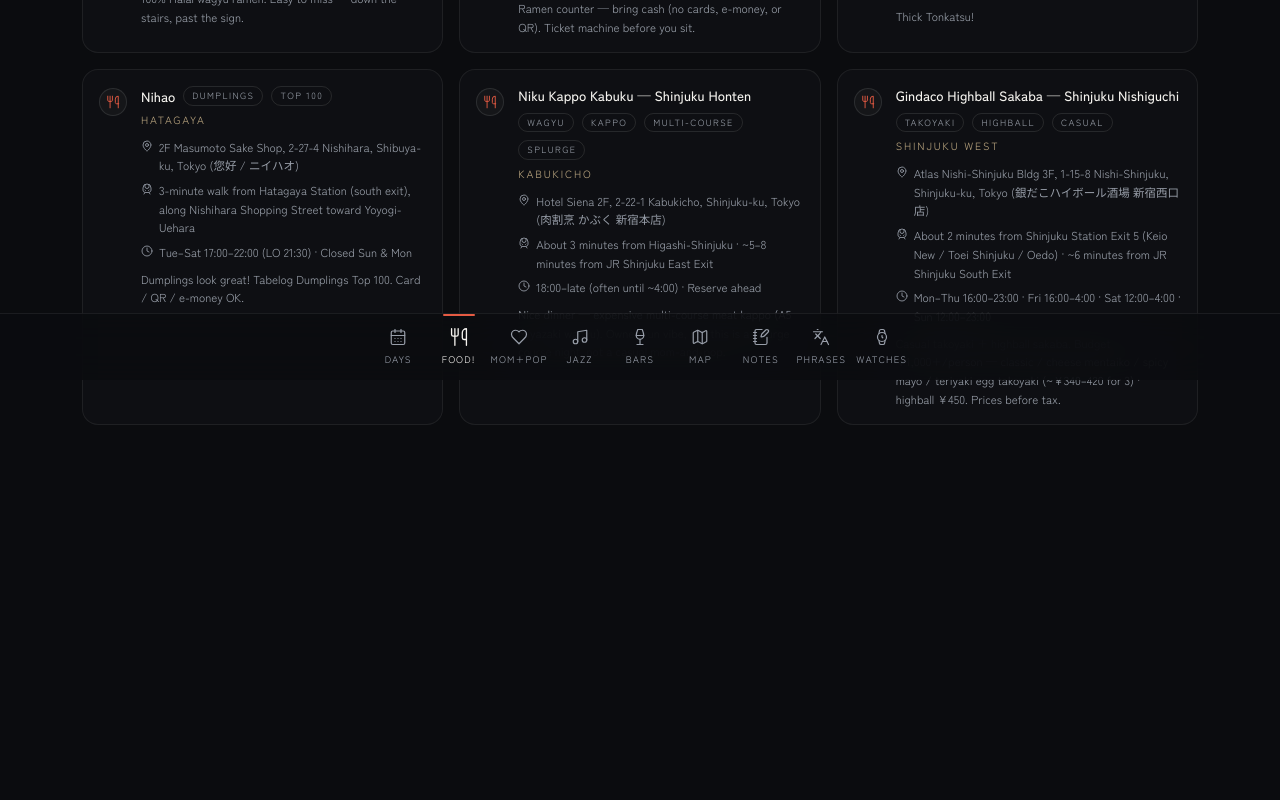
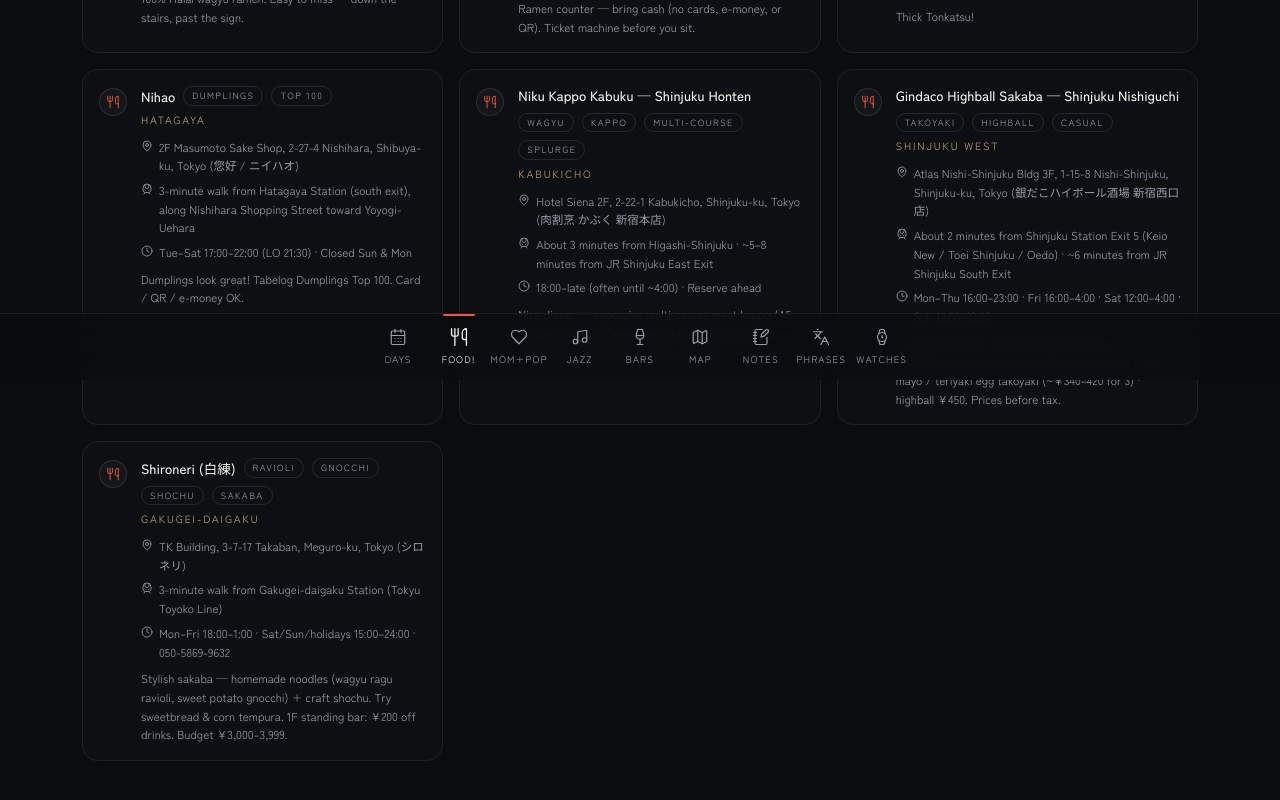
Before and after one commit to Cacody25/japan-trip, a React (Vite) app: page /food in a window 1280 px wide. Shown: the part 420-1220 px from the top of the page. Before the commit the page ends 941 px from the top, so only its background shows below. Built offline with nearby package versions, Linux system fonts and the light colour scheme.

Commit message:
Add Shironeri homemade-noodle sakaba to Food!.

```diff
--- a/src/data/food.js
+++ b/src/data/food.js
@@ -72,6 +72,18 @@
     lat: 35.6889,
     lng: 139.69725,
   },
+  {
+    id: "shironeri",
+    name: "Shironeri (白練)",
+    area: "Gakugei-daigaku",
+    address: "TK Building, 3-7-17 Takaban, Meguro-ku, Tokyo (シロネリ)",
+    access: "3-minute walk from Gakugei-daigaku Station (Tokyu Toyoko Line)",
+    hours: "Mon–Fri 18:00–1:00 · Sat/Sun/holidays 15:00–24:00 · 050-5869-9632",
+    note: "Stylish sakaba — homemade noodles (wagyu ragu ravioli, sweet potato gnocchi) + craft shochu. Try sweetbread & corn tempura. 1F standing bar: ¥200 off drinks. Budget ¥3,000–3,999.",
+    tags: ["ravioli", "gnocchi", "shochu", "sakaba"],
+    lat: 35.6297,
+    lng: 139.6848,
+  },
 ];
 
 export const foodMapPlaces = foodSpots.map((spot) => ({
```
